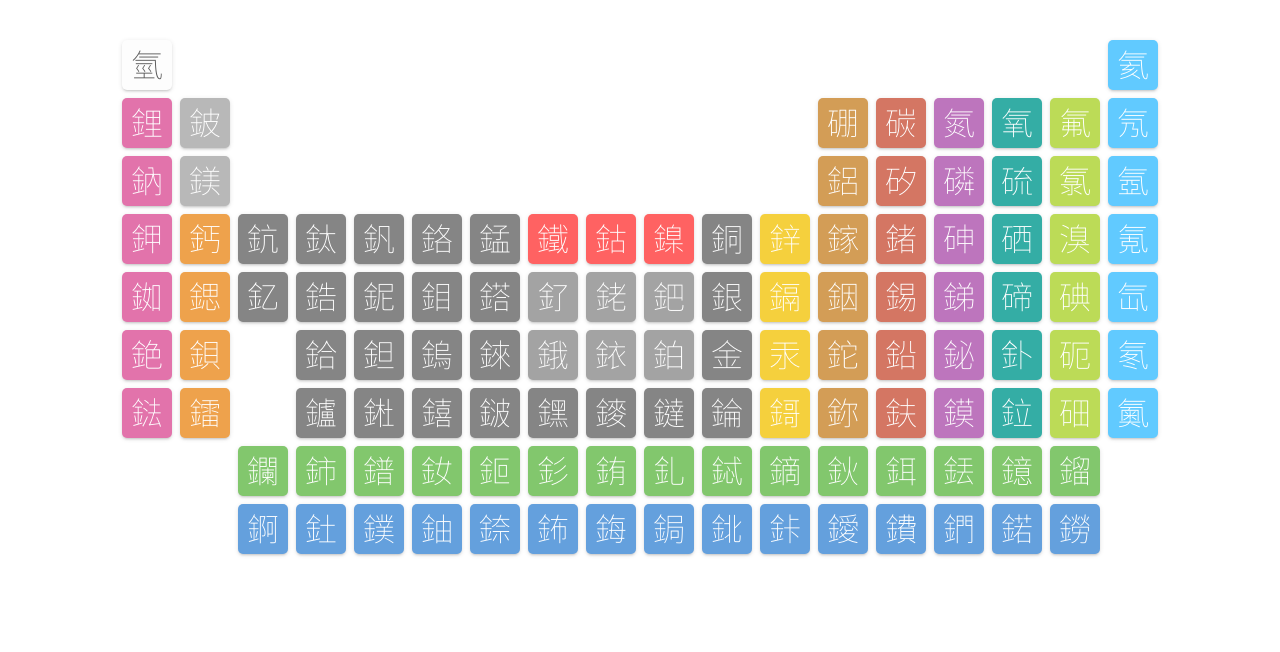
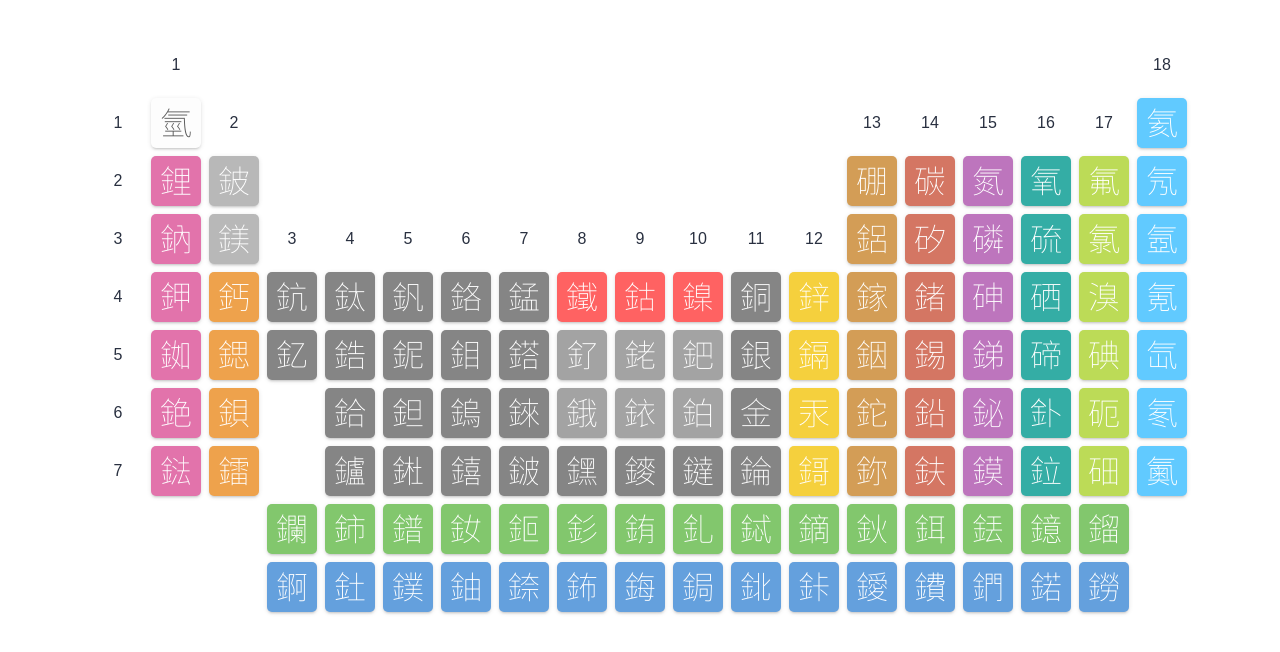
Before and after one commit to utf8sjis/next-periodic-table, a Next.js app: page / in a window 1280 px wide. Shown: the top 652 px of the page. Built offline with nearby package versions, Linux system fonts and the light colour scheme.

Commit message:
Add periodic table guide cells and refactor data structure

```diff
--- a/src/components/element_cell/index.tsx
+++ b/src/components/element_cell/index.tsx
@@ -15,17 +15,17 @@ interface ElementCellProps {
 }
 
 function getGridClasses(element: ElementData): string[] {
-  let rowOffset = 0;
-  let colOffset = 0;
+  let rowOffset = 1;
+  let colOffset = 1;
 
   switch (element.categoryId) {
     case "la":
-      rowOffset = 2;
-      colOffset = element.number - getElementDataBySymbol("La").number;
+      rowOffset = 3;
+      colOffset = element.number - getElementDataBySymbol("La").number + 1;
       break;
     case "ac":
-      rowOffset = 2;
-      colOffset = element.number - getElementDataBySymbol("Ac").number;
+      rowOffset = 3;
+      colOffset = element.number - getElementDataBySymbol("Ac").number + 1;
       break;
   }
 
--- /dev/null
+++ b/src/components/guide_cell/index.tsx
@@ -0,0 +1,20 @@
+import clsx from "clsx";
+
+import styles from "./styles.module.css";
+import gridRow from "@/styles/grid_row.module.css";
+import gridColumn from "@/styles/grid_column.module.css";
+import { Cell } from "@/types/cell";
+
+interface GuideCellProps {
+  cell: Cell;
+}
+
+export default function GuideCell({ cell: { display, style } }: GuideCellProps) {
+  const classes = clsx(
+    styles.base,
+    gridRow[`start${style.row}`],
+    gridColumn[`start${style.column}`]
+  );
+
+  return <div className={classes}>{display}</div>;
+}
--- /dev/null
+++ b/src/components/guide_cell/styles.module.css
@@ -0,0 +1,6 @@
+.base {
+  display: flex;
+  justify-content: center;
+  align-items: center;
+  color: var(--foreground);
+}
--- a/src/components/periodic_table/index.tsx
+++ b/src/components/periodic_table/index.tsx
@@ -1,10 +1,18 @@
 import ElementCell from "@/components/element_cell";
+import GuideCell from "@/components/guide_cell";
 import { elementsData } from "@/constants/elements_data";
+import { periodGuideCells, groupGuideCells } from "@/constants/guide_data";
 import styles from "./styles.module.css";
 
 export default function PeriodicTable() {
   return (
     <div className={styles.base}>
+      {periodGuideCells.map(cell => (
+        <GuideCell key={cell.key} cell={cell} />
+      ))}
+      {groupGuideCells.map(cell => (
+        <GuideCell key={cell.key} cell={cell} />
+      ))}
       {elementsData.map(element => (
         <ElementCell key={element.number} element={element} />
       ))}
--- a/src/components/periodic_table/styles.module.css
+++ b/src/components/periodic_table/styles.module.css
@@ -1,6 +1,7 @@
 .base {
   display: grid;
-  grid-template-columns: repeat(18, 1fr);
+  grid-template-columns: repeat(19, 1fr);
+  grid-template-rows: repeat(10, 1fr);
   gap: 8px;
   margin: 0 auto;
   width: max-content;
--- /dev/null
+++ b/src/constants/guide_data.ts
@@ -0,0 +1,32 @@
+import { Cell } from "@/types/cell";
+
+export const periodGuideCells: Cell[] = [
+  { key: "period-1", display: "1", style: { row: 2, column: 1 } },
+  { key: "period-2", display: "2", style: { row: 3, column: 1 } },
+  { key: "period-3", display: "3", style: { row: 4, column: 1 } },
+  { key: "period-4", display: "4", style: { row: 5, column: 1 } },
+  { key: "period-5", display: "5", style: { row: 6, column: 1 } },
+  { key: "period-6", display: "6", style: { row: 7, column: 1 } },
+  { key: "period-7", display: "7", style: { row: 8, column: 1 } },
+];
+
+export const groupGuideCells: Cell[] = [
+  { key: "group-1", display: "1", style: { row: 1, column: 2 } },
+  { key: "group-2", display: "2", style: { row: 2, column: 3 } },
+  { key: "group-3", display: "3", style: { row: 4, column: 4 } },
+  { key: "group-4", display: "4", style: { row: 4, column: 5 } },
+  { key: "group-5", display: "5", style: { row: 4, column: 6 } },
+  { key: "group-6", display: "6", style: { row: 4, column: 7 } },
+  { key: "group-7", display: "7", style: { row: 4, column: 8 } },
+  { key: "group-8", display: "8", style: { row: 4, column: 9 } },
+  { key: "group-9", display: "9", style: { row: 4, column: 10 } },
+  { key: "group-10", display: "10", style: { row: 4, column: 11 } },
+  { key: "group-11", display: "11", style: { row: 4, column: 12 } },
+  { key: "group-12", display: "12", style: { row: 4, column: 13 } },
+  { key: "group-13", display: "13", style: { row: 2, column: 14 } },
+  { key: "group-14", display: "14", style: { row: 2, column: 15 } },
+  { key: "group-15", display: "15", style: { row: 2, column: 16 } },
+  { key: "group-16", display: "16", style: { row: 2, column: 17 } },
+  { key: "group-17", display: "17", style: { row: 2, column: 18 } },
+  { key: "group-18", display: "18", style: { row: 1, column: 19 } },
+];
--- /dev/null
+++ b/src/types/cell.ts
@@ -0,0 +1,8 @@
+export type Cell = {
+  key: string;
+  display: string;
+  style: {
+    row: number;
+    column: number;
+  };
+};
```
